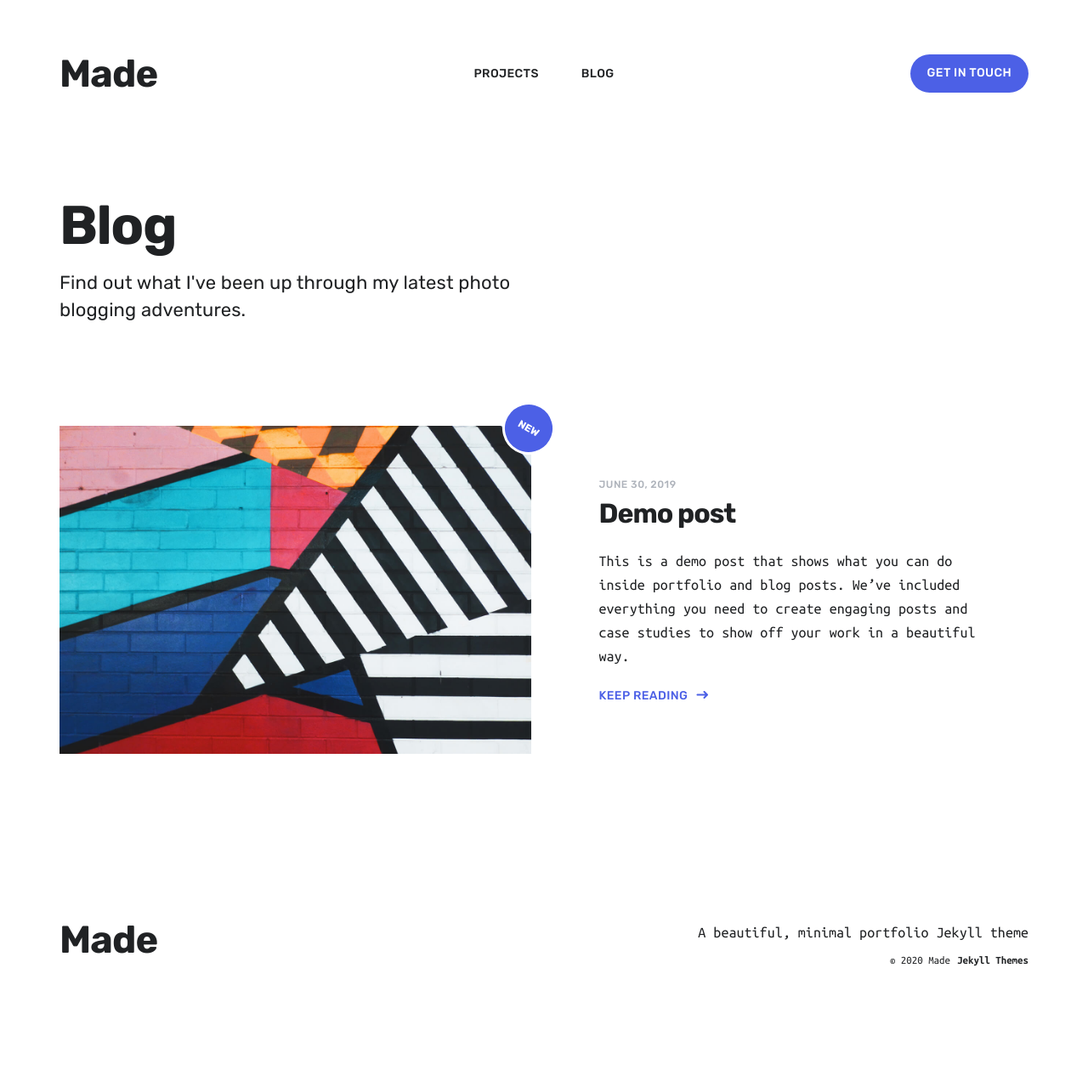
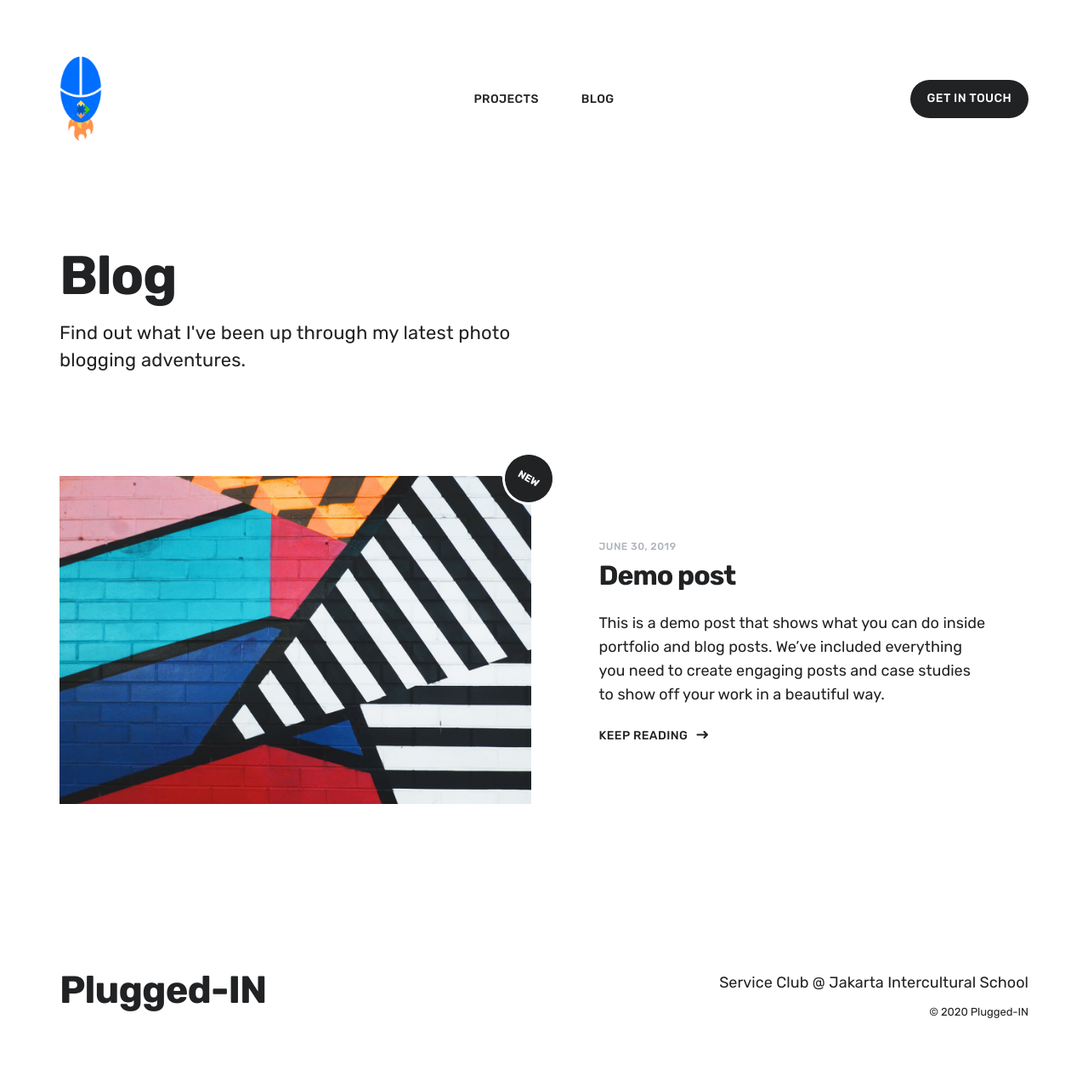
Before and after one commit to SangwookCheon/pluggedin, a Jekyll site: the page built from blog/index.html, in a window 1280 px wide. Shown: the whole page at 85% size. Built offline with Jekyll 4.4.1, drawn with Linux system fonts in a browser that asks for light colours; nearby versions of some CDN libraries; the list of posts is cut into pages by our own code; before the commit the page ends 1217 px from its top, so only the background shows below that.

Commit message:
Update #1 - Logo Change and Title

```diff
--- a/_data/settings.yml
+++ b/_data/settings.yml
@@ -1,10 +1,10 @@
 basic_settings:
-  site_title: Made
+  site_title: Plugged-IN
   favicon_image: /images/favicon.png
 
 header_settings:
-  logo_image:
-  logo_width: 100
+  logo_image: /images/logo.png
+  logo_width: 50
 
 menu_settings:
   menu_items:
@@ -15,8 +15,8 @@ menu_settings:
 
 footer_settings:
   logo_image:
-  logo_width: 100
-  tagline: A beautiful, minimal portfolio Jekyll theme
+  logo_width: 10
+  tagline: Service Club @ Jakarta Intercultural School
 
 hero_settings:
   background_image: /images/backgrounds/background-hero.svg
@@ -65,14 +65,14 @@ color_settings:
   text_dark_color: '#202224'
   text_medium_color: '#6C7A89'
   text_light_color: '#AEB3BB'
-  accent_color: '#4C60E6'
+  accent_color: '#202224'
   border_color: '#ECEDEF'
   error_color: '#D64541'
 
 font_settings:
   font_embed: '<link href="https://fonts.googleapis.com/css?family=Rubik:400,500,700|Ubuntu+Mono:400,700" rel="stylesheet">'
   title_font: 'Rubik, sans-serif'
-  body_font: '"Ubuntu Mono", sans-serif'
+  body_font: 'Rubik, sans-serif'
   regular_weight: 400
   bold_weight: 700
   site_title:
--- a/_includes/footer.html
+++ b/_includes/footer.html
@@ -16,7 +16,7 @@
 			<p>{{ site.data.settings.footer_settings.tagline }}</p>
 			{% endif %}
 			<span class="footnote">© {{ 'now' | date: "%Y" }} {{ site.data.settings.basic_settings.site_title }}</span>
-			<a href="https://jekyllthemes.io" class="footnote" target="_blank">Jekyll Themes</a>
+			<!-- <a href="https://jekyllthemes.io" class="footnote" target="_blank">Jekyll Themes</a> -->
 		</div>
 
 	</div>
--- a/index.html
+++ b/index.html
@@ -1,8 +1,8 @@
 ---
 layout: default
-overtitle: Made is a Jekyll theme
-title: For designers and web developers
-description: Show off your best work with this beautiful, minimal and customizable portfolio theme.
+overtitle: Technology + Education = Magic
+title: We are Plugged-IN for the world,
+description: working to close the digital gap and equip students with skills for the digital age.
 featured_image: /images/social.jpg
 ---
 
```
Also changed, not shown: Gemfile.lock (added), images/logo.png (added), 1 other file.
